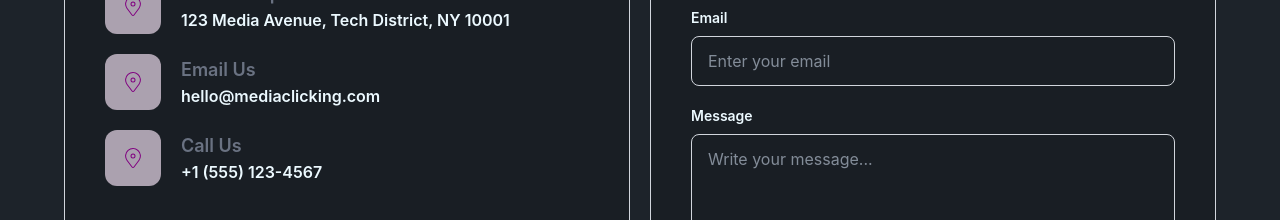
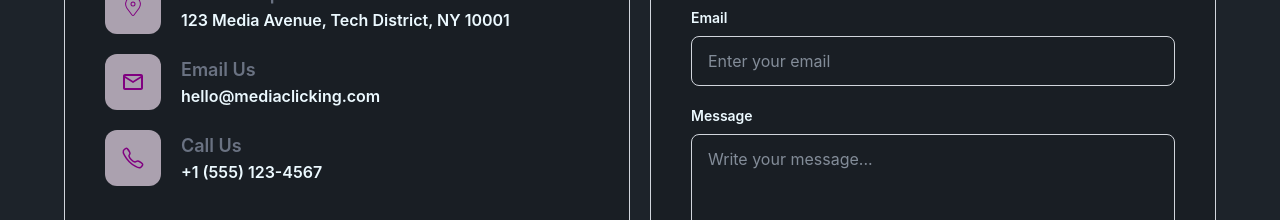
Before and after one commit to suronjit02/media-clicking, a React (Vite) app: page / in a window 1280 px wide. Shown: the part 10204-10424 px from the top of the page. Built offline with nearby package versions, Linux system fonts and the light colour scheme; a web font is replaced by a local one.

Commit message:
react icon add in contact information list

```diff
--- a/src/components/Pages/Home/ContactSection.jsx
+++ b/src/components/Pages/Home/ContactSection.jsx
@@ -1,6 +1,7 @@
 import React from "react";
 import { CiLocationOn } from "react-icons/ci";
-import { MdArrowOutward } from "react-icons/md";
+import { IoCallOutline } from "react-icons/io5";
+import { MdArrowOutward, MdOutlineMailOutline } from "react-icons/md";
 
 const ContactSection = () => {
   return (
@@ -44,7 +45,7 @@ const ContactSection = () => {
             {/* list-2 */}
             <div className="flex items-center gap-5">
               <span className="bg-[#EAD9EA]/70 p-4 rounded-xl primary-txt text-2xl">
-                <CiLocationOn />
+                <MdOutlineMailOutline />
               </span>
               <div className="flex flex-col">
                 <p className="text-lg font-semibold text-gray-500">Email Us</p>
@@ -55,7 +56,7 @@ const ContactSection = () => {
             {/* list-3 */}
             <div className="flex items-center gap-5">
               <span className="bg-[#EAD9EA]/70 p-4 rounded-xl primary-txt text-2xl">
-                <CiLocationOn />
+                <IoCallOutline />
               </span>
               <div className="flex flex-col">
                 <p className="text-lg font-semibold text-gray-500">Call Us</p>
```
